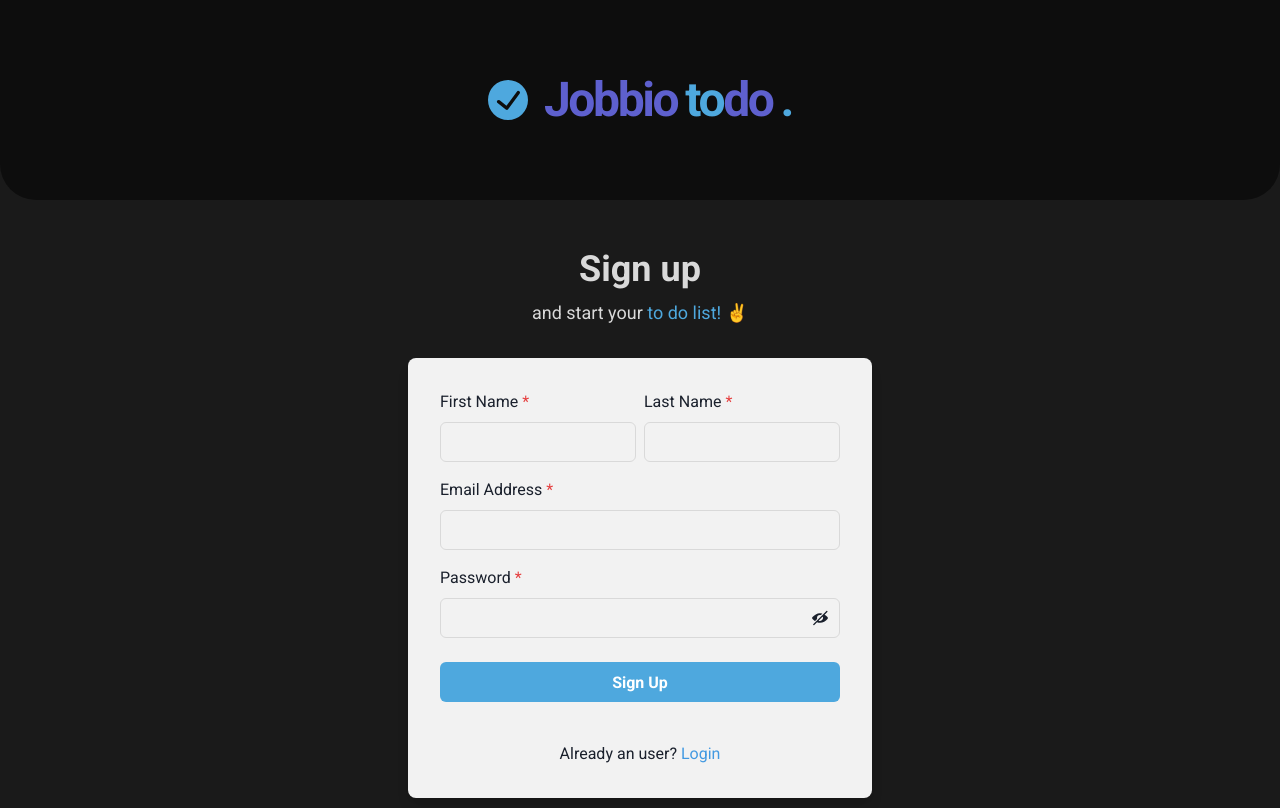
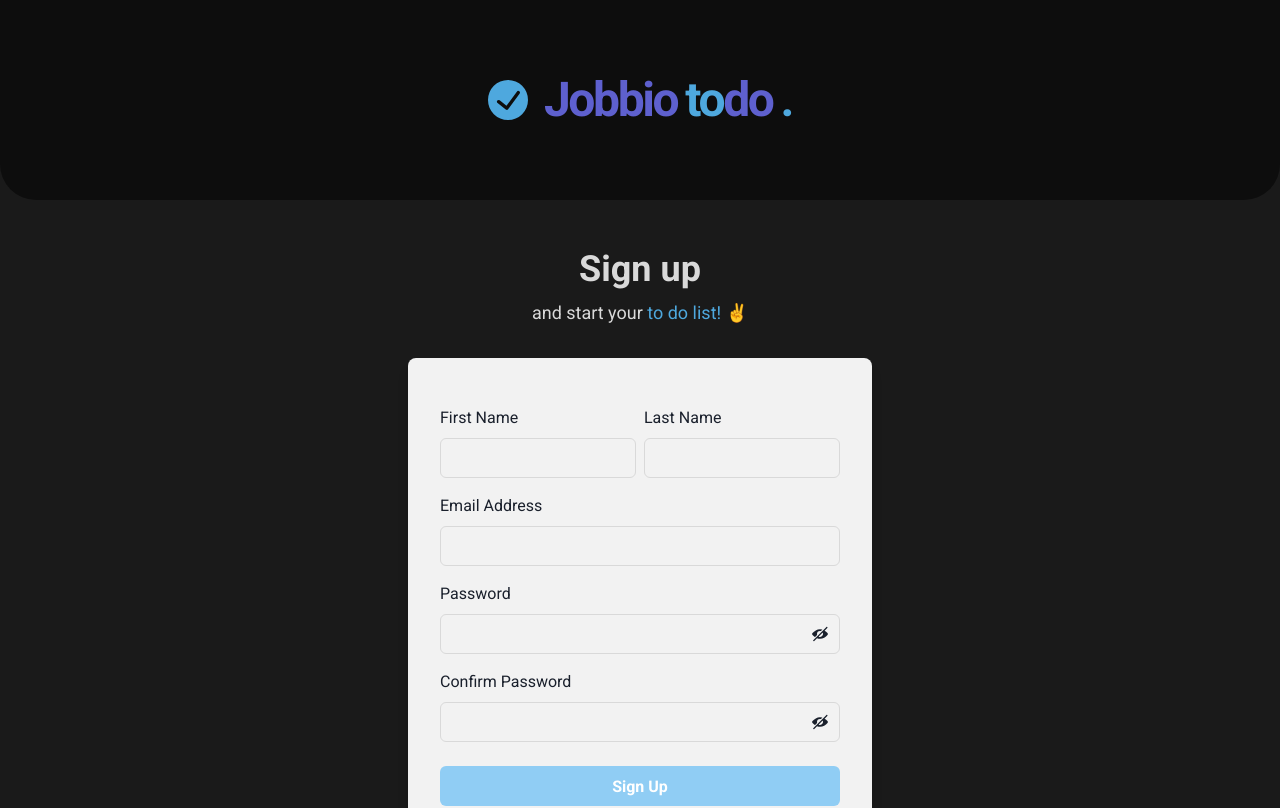
Before and after one commit to cvbordalo/jobbio-to-do, a React (Vite) app: page /signup in a window 1280 px wide. Shown: the top 808 px of the page. Built offline with nearby package versions, Linux system fonts and the light colour scheme.

Commit message:
feat: Add react-hook-form to signIn and signUp forms

```diff
--- a/package.json
+++ b/package.json
@@ -14,13 +14,16 @@
     "@chakra-ui/react": "^2.7.1",
     "@emotion/react": "^11.11.1",
     "@emotion/styled": "^11.11.0",
+    "@hookform/resolvers": "^3.1.1",
     "@types/uuid": "^9.0.2",
     "framer-motion": "^10.12.16",
     "react": "^18.2.0",
     "react-dom": "^18.2.0",
+    "react-hook-form": "^7.45.0",
     "react-icons": "^4.10.1",
     "react-router-dom": "^6.13.0",
-    "uuid": "^9.0.0"
+    "uuid": "^9.0.0",
+    "yup": "^1.2.0"
   },
   "devDependencies": {
     "@types/react": "^18.0.37",
--- a/src/components/FormButton/index.tsx
+++ b/src/components/FormButton/index.tsx
@@ -7,8 +7,13 @@ interface FormButtonProps extends ButtonProps {
 export function FormButton({ title, ...rest }: FormButtonProps) {
   return (
     <Button
+      type="submit"
       bg={'blue.300'}
       color={'white'}
+      _disabled={{
+        bg: 'blue.200',
+        cursor: 'not-allowed'
+      }}
       _hover={{
         bg: 'blue.700'
       }}
--- a/src/components/FormInput/index.tsx
+++ b/src/components/FormInput/index.tsx
@@ -4,23 +4,20 @@ import {
   Input,
   InputProps as ChakraInputProps
 } from '@chakra-ui/react';
+import { FieldValues, UseFormRegister } from 'react-hook-form';
 
 interface FormInputProps extends ChakraInputProps {
   name: string;
   label?: string;
-  isRequired?: boolean;
+  register: any;
 }
 
-export function FormInput({
-  name,
-  label,
-  isRequired = false,
-  ...rest
-}: FormInputProps) {
+export function FormInput({ name, label, register, ...rest }: FormInputProps) {
   return (
-    <FormControl isRequired={isRequired}>
+    <FormControl mt={4}>
       {!!label && <FormLabel htmlFor={name}>{label}</FormLabel>}
       <Input
+        {...register}
         name={name}
         id={name}
         bgColor={'gray.100'}
--- a/src/components/FormInputPassword/index.tsx
+++ b/src/components/FormInputPassword/index.tsx
@@ -9,14 +9,22 @@ import {
 } from '@chakra-ui/react';
 import { useState } from 'react';
 
-export function FormInputPassword() {
+interface FormInputPasswordProps {
+  type: 'password' | 'confirmPassword';
+  register: any;
+}
+
+export function FormInputPassword({ type, register }: FormInputPasswordProps) {
   const [showPassword, setShowPassword] = useState(false);
 
   return (
-    <FormControl id="password" isRequired>
-      <FormLabel>Password</FormLabel>
+    <FormControl>
+      <FormLabel>
+        {type === 'password' ? 'Password' : 'Confirm Password'}
+      </FormLabel>
       <InputGroup>
         <Input
+          {...register}
           type={showPassword ? 'text' : 'password'}
           focusBorderColor="blue.300"
         />
--- a/src/pages/SignIn.tsx
+++ b/src/pages/SignIn.tsx
@@ -1,14 +1,53 @@
-import { Flex, Box, Stack, Link, Heading, Text } from '@chakra-ui/react';
+import {
+  Flex,
+  Box,
+  Stack,
+  Link,
+  Heading,
+  Text,
+  FormControl
+} from '@chakra-ui/react';
 import { FormButton } from '../components/FormButton';
-import { NavLink } from 'react-router-dom';
 import { FormInput } from '../components/FormInput';
 import { useNavigate } from 'react-router-dom';
+import { useForm } from 'react-hook-form';
+import { yupResolver } from '@hookform/resolvers/yup';
+import * as yup from 'yup';
+
+const schema = yup
+  .object({
+    email: yup.string().email('Type a valid email').required('Email is needed'),
+    password: yup
+      .string()
+      .min(6, 'Password must be at least 6 characters')
+      .required('Password is needed')
+  })
+  .required();
+
+interface LoginFormData {
+  email: string;
+  password: string;
+}
 
 export function SignIn() {
+  const {
+    register,
+    handleSubmit,
+    formState: { errors, isValid }
+  } = useForm<LoginFormData>({
+    resolver: yupResolver(schema),
+    mode: 'onChange'
+  });
+
   const navigate = useNavigate();
 
   const handleNavigateToHome = () => {
     navigate('/home');
+  };
+
+  const onSubmit = (userData: LoginFormData) => {
+    console.log(userData);
+    handleNavigateToHome();
   };
 
   return (
@@ -24,20 +63,43 @@ export function SignIn() {
         </Stack>
         <Box rounded={'lg'} bg={'gray.100'} boxShadow={'lg'} p={8}>
           <Stack spacing={4}>
-            <FormInput name="email" type={'email'} label="Email address" />
-            <FormInput name="password" type={'password'} label="Password" />
+            <FormControl as="form" onSubmit={handleSubmit(onSubmit)}>
+              <FormInput
+                name="email"
+                type={'email'}
+                label="Email address"
+                register={register('email', { required: true })}
+              />
+              <Text fontSize={'xs'} mt={1} color={'red.700'}>
+                {errors.email?.message}
+              </Text>
+              <FormInput
+                name="password"
+                type={'password'}
+                label="Password"
+                register={register('password', { required: true })}
+              />
+              <Text fontSize={'xs'} mt={1} color={'red.700'}>
+                {errors.password?.message}
+              </Text>
               <Stack spacing={10}>
                 <Stack
                   direction={{ base: 'column', sm: 'row' }}
                   align={'start'}
                   justify={'space-between'}
                 >
-                <NavLink to="/signup">
-                  <Link color={'blue.300'}>Or create your account here!</Link>
-                </NavLink>
+                  <Link href="/signup" color={'blue.300'}>
+                    Or create your account here!
+                  </Link>
                 </Stack>
-              <FormButton title="Sign In" onClick={handleNavigateToHome} />
+                <FormButton
+                  isDisabled={!isValid}
+                  // isLoading
+                  type="submit"
+                  title="Sign In"
+                />
               </Stack>
+            </FormControl>
           </Stack>
         </Box>
       </Stack>
--- a/src/pages/SignUp.tsx
+++ b/src/pages/SignUp.tsx
@@ -5,14 +5,54 @@ import {
   Stack,
   Heading,
   Text,
-  Link
+  Link,
+  FormControl
 } from '@chakra-ui/react';
 import { FormButton } from '../components/FormButton';
-import { NavLink } from 'react-router-dom';
 import { FormInput } from '../components/FormInput';
 import { FormInputPassword } from '../components/FormInputPassword';
+import { useForm } from 'react-hook-form';
+import { yupResolver } from '@hookform/resolvers/yup';
+import * as yup from 'yup';
+
+const schema = yup
+  .object({
+    email: yup.string().email('Type a valid email').required('Email is needed'),
+    firstName: yup.string().required('First name is needed'),
+    lastName: yup.string(),
+    password: yup
+      .string()
+      .min(6, 'Password must be at least 6 characters')
+      .required('Password is needed'),
+    confirmPassword: yup
+      .string()
+      .required('Confirm password is needed')
+      .oneOf([yup.ref('password')], 'Both passwords must be the same')
+  })
+  .required();
+
+interface SignUpFormData {
+  email: string;
+  firstName: string;
+  lastName: string;
+  password: string;
+  confirmPassword: string;
+}
 
 export function SignUp() {
+  const {
+    register,
+    handleSubmit,
+    formState: { errors, isValid }
+  } = useForm<SignUpFormData>({
+    resolver: yupResolver(schema),
+    mode: 'onChange'
+  });
+
+  const onSubmit = (userData: SignUpFormData) => {
+    console.log(userData);
+  };
+
   return (
     <Flex align={'center'} justify={'center'}>
       <Stack spacing={8} mx={'auto'} maxW={'lg'} py={12} px={6}>
@@ -25,44 +65,78 @@ export function SignUp() {
           </Text>
         </Stack>
         <Box rounded={'lg'} bg={'gray.100'} boxShadow={'lg'} p={8}>
+          <FormControl as="form" onSubmit={handleSubmit(onSubmit)}>
             <Stack spacing={4}>
-            <HStack>
+              <HStack mb={-4}>
                 <Box>
                   <FormInput
-                  isRequired
-                  name="firstname"
+                    name="firstName"
                     type={'text'}
                     label="First Name"
+                    register={register('firstName', { required: true })}
                   />
                 </Box>
                 <Box>
                   <FormInput
-                  isRequired
-                  name="lastname"
+                    name="lastName"
                     type={'text'}
                     label="Last Name"
+                    register={register('lastName', { required: true })}
                   />
                 </Box>
               </HStack>
+              {errors.firstName?.message && (
+                <Text fontSize={'xs'} mt={1} color={'red.700'}>
+                  {errors.firstName?.message}
+                </Text>
+              )}
               <FormInput
-              isRequired
                 name="email"
                 type={'email'}
                 label="Email Address"
+                register={register('email', { required: true })}
               />
-            <FormInputPassword />
+              {errors.email?.message && (
+                <Text fontSize={'xs'} color={'red.700'}>
+                  {errors.email?.message}
+                </Text>
+              )}
+              <FormInputPassword
+                type="password"
+                register={register('password', { required: true })}
+              />
+              {errors.password?.message && (
+                <Text fontSize={'xs'} mt={1} color={'red.700'}>
+                  {errors.password?.message}
+                </Text>
+              )}
+              <FormInputPassword
+                type="confirmPassword"
+                register={register('confirmPassword', { required: true })}
+              />
+              {errors.confirmPassword?.message && (
+                <Text fontSize={'xs'} mt={1} color={'red.700'}>
+                  {errors.confirmPassword?.message}
+                </Text>
+              )}
+
               <Stack spacing={10} pt={2}>
-              <FormButton title="Sign Up" />F
+                <FormButton
+                  isDisabled={!isValid}
+                  type="submit"
+                  title="Sign Up"
+                />
               </Stack>
               <Stack pt={6}>
                 <Text align={'center'}>
                   Already an user?{' '}
-                <NavLink to={'/'}>
-                  <Link color={'blue.400'}>Login</Link>
-                </NavLink>
+                  <Link href="/" color={'blue.400'}>
+                    Login
+                  </Link>
                 </Text>
               </Stack>
             </Stack>
+          </FormControl>
         </Box>
       </Stack>
     </Flex>
```
Also changed, not shown: 1 other file (tests, documents, lock files or other folders). Lines whose indentation alone changed are shown as unchanged.
